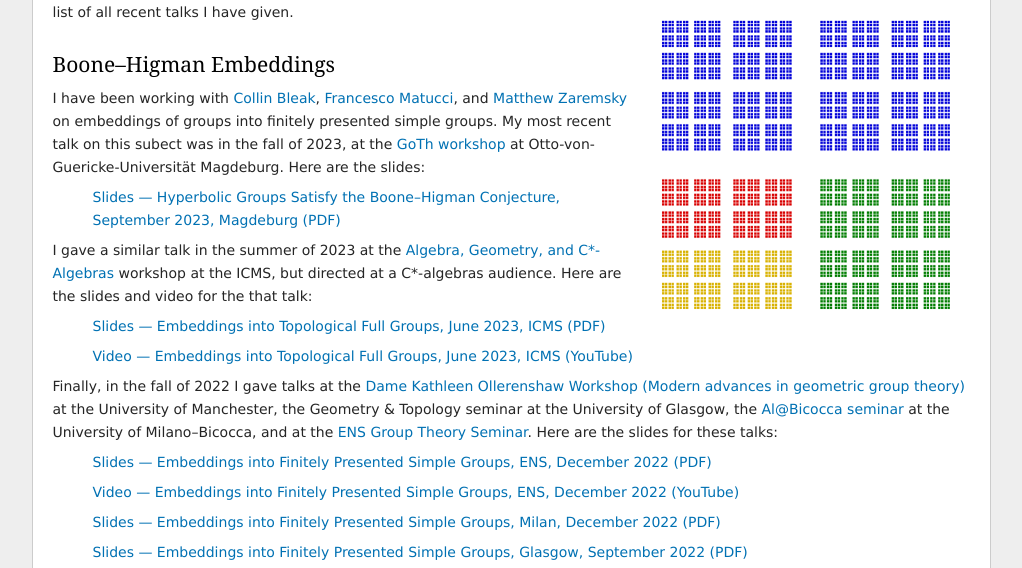
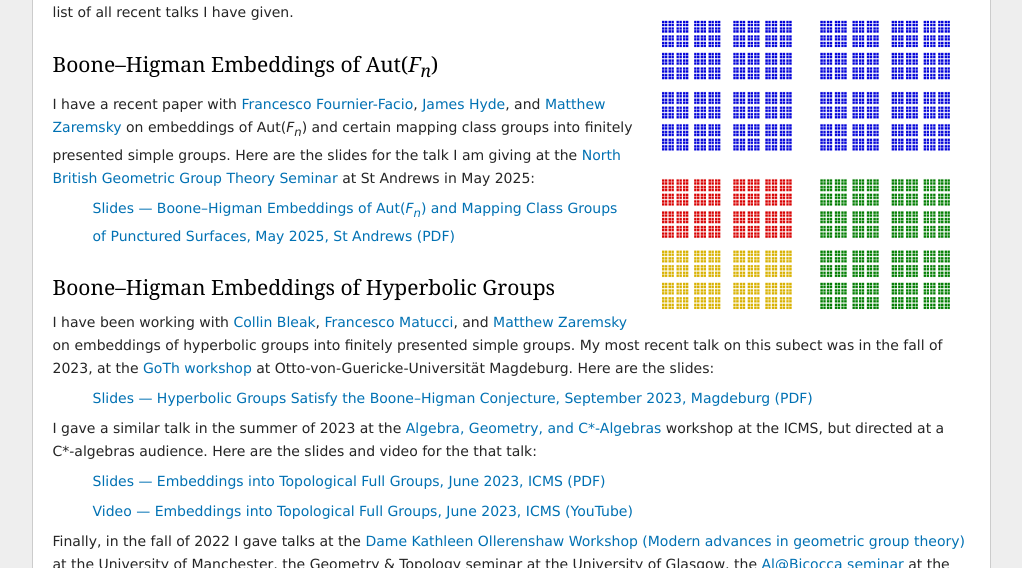
Before and after one commit to jimbelk/web, a plain HTML site: page talks.htm in a window 1280 px wide. Shown: the part 205-773 px from the top of the page, without its empty margins (129-1151 px from the left). Drawn offline with Linux system fonts and the light colour scheme.

Commit message:
St Andrews Talk

```diff
--- a/talks.htm
+++ b/talks.htm
@@ -31,8 +31,14 @@ This page is an archive of slides and videos for talks that I have given, as wel
 
 
 <img class="flt" src="SquareCantorColored2Bitmap.png"/>
-<h2>Boone&ndash;Higman Embeddings</h2>
-I have been working with <a href="https://www.st-andrews.ac.uk/mathematics-statistics/people/cb211/">Collin Bleak</a>, <a href="https://sites.google.com/site/francescomatucci/">Francesco Matucci</a>, and <a href="https://www.albany.edu/~mz498674/">Matthew Zaremsky</a> on embeddings of groups into finitely presented simple groups.  My most recent talk on this subect was in the fall of 2023, at the <a href="https://trr358.math.uni-bielefeld.de/workshops/view/146">GoTh workshop</a> at Otto-von-Guericke-Universität Magdeburg.  Here are the slides:
+<h2>Boone&ndash;Higman Embeddings of Aut(<i>F<sub>n</sub></i>)</h2>
+I have a recent paper with <a href="https://www.fffmaths.com/">Francesco Fournier-Facio</a>, <a href="https://www2.math.binghamton.edu/p/people/jhyde1/start">James Hyde</a>, and <a href="https://www.albany.edu/~mz498674/">Matthew Zaremsky</a> on embeddings of Aut(<i>F<sub>n</sub></i>) and certain mapping class groups into finitely presented simple groups.  Here are the slides for the talk I am giving at the <a href="https://loeksnokes.github.io/web/nbggt-05-25/">North British Geometric Group Theory Seminar</a> at St Andrews in May 2025:
+<ul class="nobull">
+<li><a href="talks/BooneHigmanStAndrews.pdf">Slides &mdash; Boone&ndash;Higman Embeddings of Aut(<i>F<sub>n</sub></i>) and Mapping Class Groups of Punctured Surfaces, May 2025, St&nbsp;Andrews (PDF)</a></li>
+</ul>
+
+<h2>Boone&ndash;Higman Embeddings of Hyperbolic Groups</h2>
+I have been working with <a href="https://www.st-andrews.ac.uk/mathematics-statistics/people/cb211/">Collin Bleak</a>, <a href="https://sites.google.com/site/francescomatucci/">Francesco Matucci</a>, and <a href="https://www.albany.edu/~mz498674/">Matthew Zaremsky</a> on embeddings of hyperbolic groups into finitely presented simple groups.  My most recent talk on this subect was in the fall of 2023, at the <a href="https://trr358.math.uni-bielefeld.de/workshops/view/146">GoTh workshop</a> at Otto-von-Guericke-Universität Magdeburg.  Here are the slides:
 <ul class="nobull">
 <li><a href="talks/BooneHigmanMagdeburg.pdf">Slides &mdash; Hyperbolic Groups Satisfy the Boone&ndash;Higman Conjecture, September 2023, Magdeburg (PDF)</a></li>
 </ul>
```
Also changed, not shown: 3 other files.
